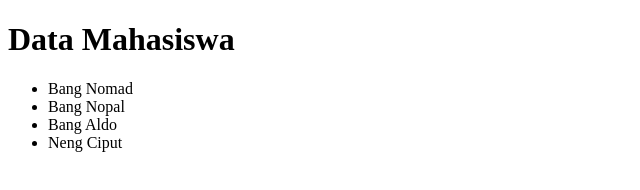
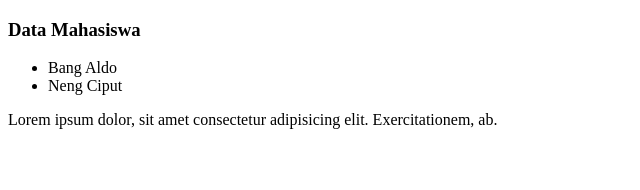
Before and after one commit to BangNomad27/repo-testing, a plain HTML site: page mahasiswa.html in a window 1280 px wide. Shown: the whole page, without its empty margins (0-640 px from the left). Drawn offline with Linux system fonts and the light colour scheme.

Commit message:
Mengubah data di file mahasiswa.html

```diff
--- a/mahasiswa.html
+++ b/mahasiswa.html
@@ -7,12 +7,12 @@
   <title>Belajar Git</title>
 </head>
 <body>
-  <h1>Data Mahasiswa</h1>
+  <h3>Data Mahasiswa</h3>
   <ul>
-    <li>Bang Nomad</li>
-    <li>Bang Nopal</li>
     <li>Bang Aldo</li>
     <li>Neng Ciput</li>
   </ul>
+
+  <p>Lorem ipsum dolor, sit amet consectetur adipisicing elit. Exercitationem, ab.</p>
 </body>
 </html>
```
